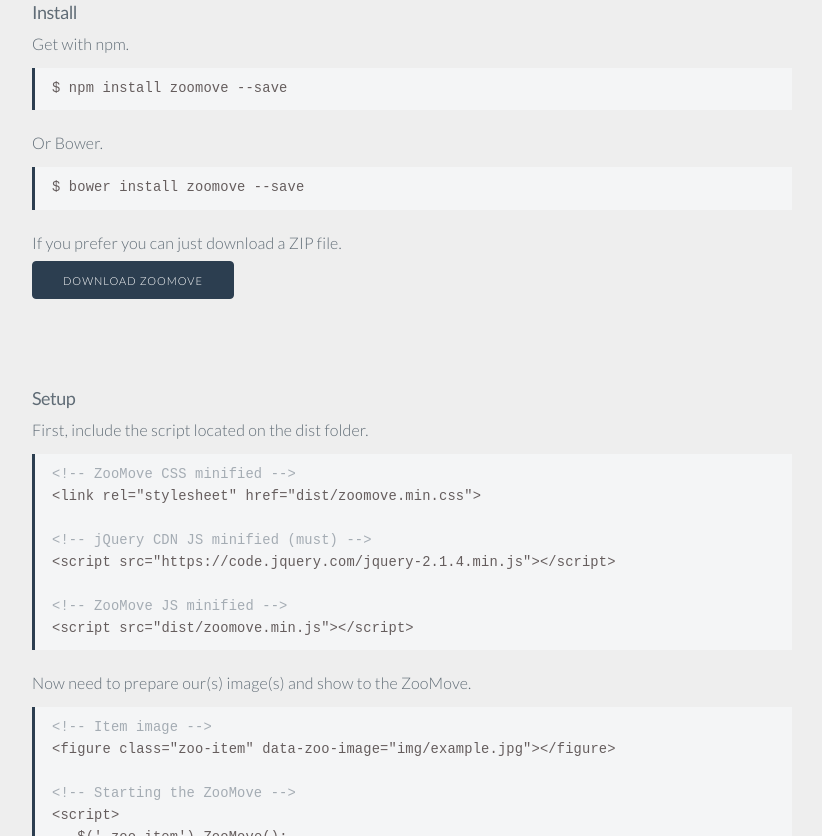
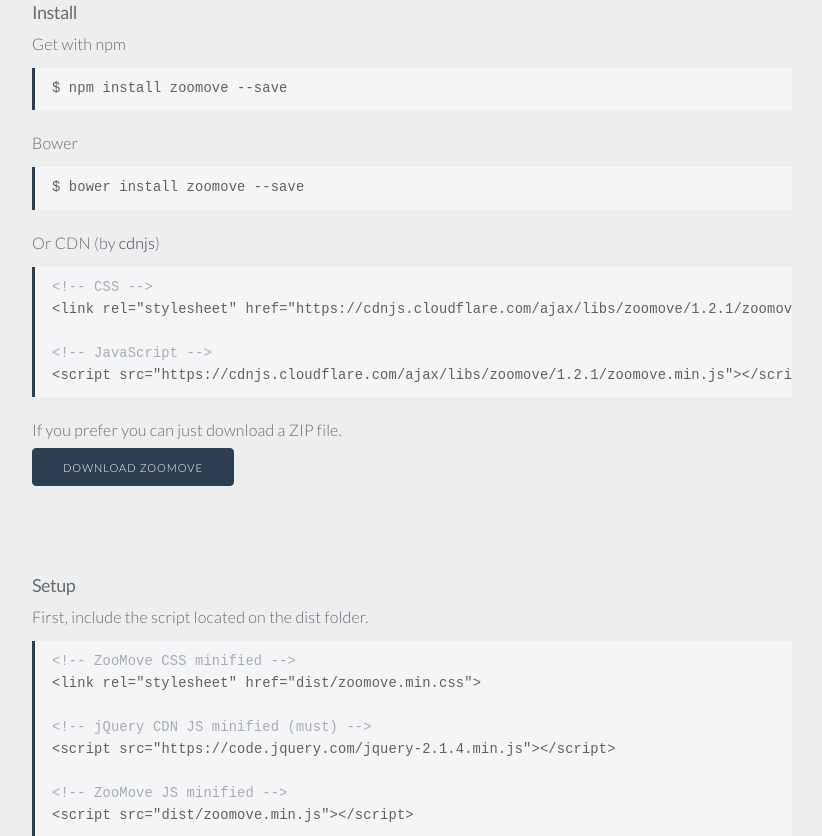
Before and after one commit to thompsonemerson/zoomove, a plain HTML site: page index.html in a window 1280 px wide. Shown: the part 872-1708 px from the top of the page, without its empty margins (228-1050 px from the left). Drawn offline with nearby package versions, Linux system fonts and the light colour scheme.

Commit message:
add install with cdn

```diff
--- a/index.html
+++ b/index.html
@@ -112,10 +112,18 @@
 
 			<div class="block">
 				<h5 class="title">Install</h5>
-				<p>Get with npm.</p>
+				<p>Get with npm</p>
 				<pre><code class="code-content"><span class="pln">$ npm install zoomove --save</span></code></pre>
-				<p>Or Bower.</p>
+				<p>Bower</p>
 				<pre><code class="code-content"><span class="pln">$ bower install zoomove --save</span></code></pre>
+				<p>Or CDN (by <a href="https://cdnjs.com/" target="_blank">cdnjs</a>)</p>
+				<pre class="code prettyprint prettyprinted"><code class="code-content"><span class="com">&lt;!-- CSS --&gt;</span><span class="pln">
+</span><span class="tag">&lt;link</span><span class="pln"> </span><span class="atn">rel</span><span class="pun">=</span><span class="atv">"stylesheet"</span><span class="pln"> </span><span class="atn">href</span><span class="pun">=</span><span class="atv">"https://cdnjs.cloudflare.com/ajax/libs/zoomove/1.2.1/zoomove.min.css"</span><span class="tag">&gt;</span>
+
+<span class="com">&lt;!-- JavaScript --&gt;</span><span class="pln">
+</span><span class="tag">&lt;script</span><span class="pln"></span><span class="pln"> </span><span class="atn">src</span><span class="pun">=</span><span class="atv">"https://cdnjs.cloudflare.com/ajax/libs/zoomove/1.2.1/zoomove.min.js"</span><span class="tag">&gt;</span><span class="pln"></span><span class="tag">&lt;/script&gt;</span>
+</code></pre>
+
 				<p>If you prefer you can just download a ZIP file.</p>
 				<a href="https://github.com/thompsonemerson/zoomove/archive/master.zip" class="button" title="Download ZooMove" download>Download ZooMove</a>
 			</div>
```
